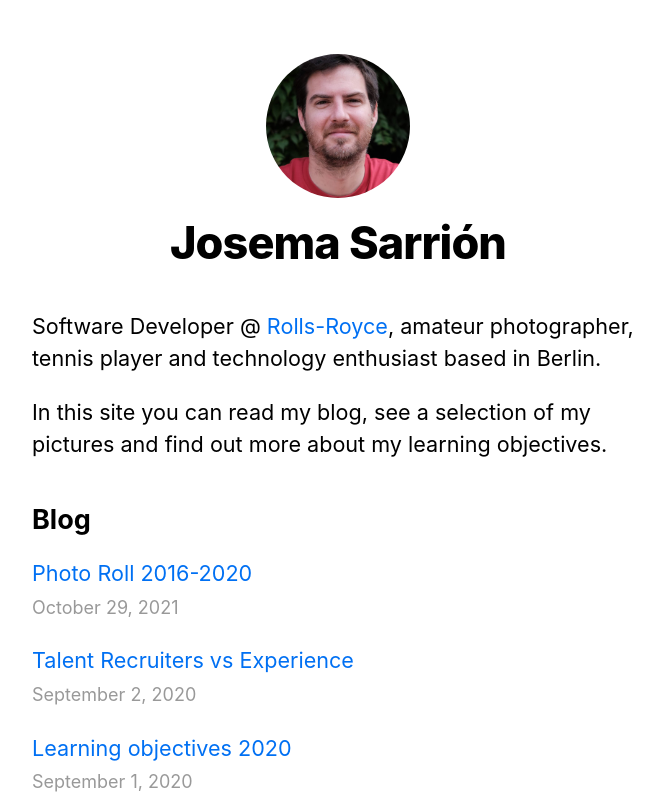
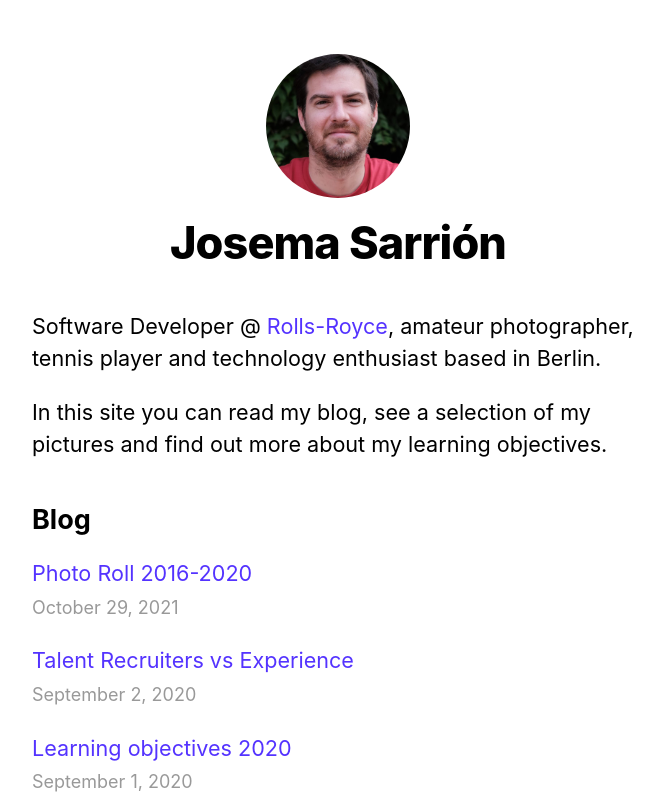
Before and after one commit to josemasar/next-miblog, a Next.js app: page / in a window 1280 px wide. Shown: the top 800 px of the page, without its empty margins (302-965 px from the left). Built offline with nearby package versions, Linux system fonts and the light colour scheme.

Commit message:
changed font to Poppins

```diff
--- /dev/null
+++ b/pages/_document.js
@@ -0,0 +1,31 @@
+import Document, { Html, Head, Main, NextScript } from 'next/document'
+
+class MyDocument extends Document {
+    render() {
+        return (
+            <Html>
+                <Head>
+                    <link
+                        rel="preconnect"
+                        href="https://fonts.googleapis.com"
+                    />
+                    <link
+                        rel="preconnect"
+                        href="https://fonts.gstatic.com"
+                        crossOrigin="true"
+                    />
+                    <link
+                        href="https://fonts.googleapis.com/css2?family=Poppins:wght@300&display=swap"
+                        rel="stylesheet"
+                    />
+                </Head>
+                <body>
+                    <Main />
+                    <NextScript />
+                </body>
+            </Html>
+        )
+    }
+}
+
+export default MyDocument
--- a/styles/global.css
+++ b/styles/global.css
@@ -2,7 +2,7 @@
 body {
   padding: 0;
   margin: 0;
-  font-family: -apple-system, BlinkMacSystemFont, Segoe UI, Roboto, Oxygen, Ubuntu,
+  font-family: -apple-system, Poppins, Oswald, BlinkMacSystemFont, Segoe UI, Roboto, Oxygen, Ubuntu,
     Cantarell, Fira Sans, Droid Sans, Helvetica Neue, sans-serif;
   line-height: 1.6;
   font-size: 18px;
@@ -13,7 +13,7 @@
 }
 
 a {
-  color: #0070f3;
+  color: #5433FF;
   text-decoration: none;
 }
 
```
